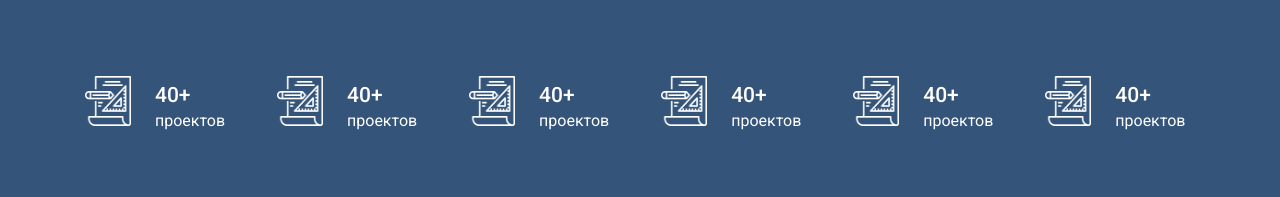
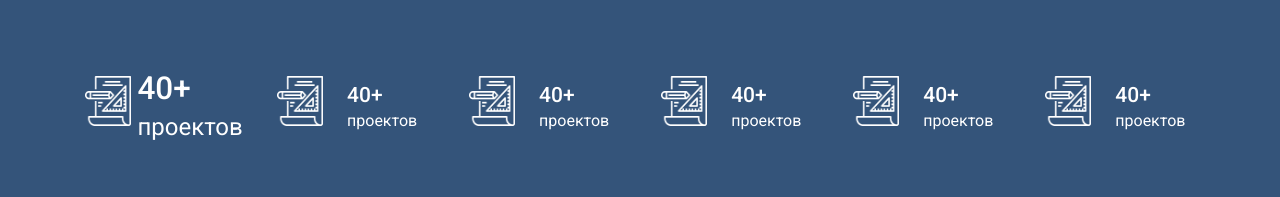
Before and after one commit to ral1an/simple_site, a plain HTML site: page index.html in a window 1280 px wide. In both pictures the pointer is over the element 190 px from the left and 1260 px from the top of the page. Shown: the part 1152-1349 px from the top of the page. Drawn offline with Linux system fonts and the light colour scheme.

Commit message:
добавлен hover эффект scale у карточек

```diff
--- a/styles/style.css
+++ b/styles/style.css
@@ -120,6 +120,11 @@ div.card {
 
 .card-text {
     display: inline-block;
+    transition: 0.5s;
+}
+
+.card-text:hover {
+    transform: scale(1.5);
 }
 
 .card:nth-last-child(1) {
```
